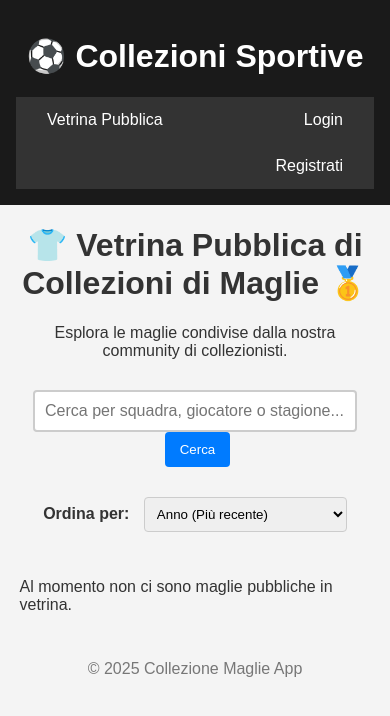
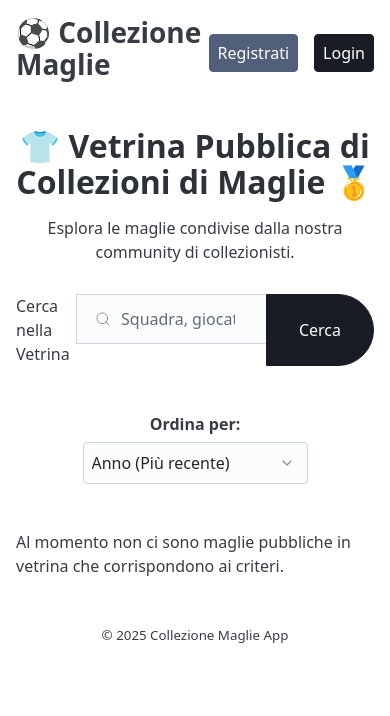
Before and after one commit to ArturoBassoliFW/jerseyCatalog, a Django app: page / in a window 390 px wide. Shown: the top 716 px of the page. Run offline with Django 5.2, Linux system fonts and the light colour scheme; data that the repository does not hold is empty; some libraries are stand-ins or nearby versions.

Commit message:
feat: Upgrade UI to Pico CSS and ensure full mobile responsiveness

```diff
--- a/catalogo/templates/base.html
+++ b/catalogo/templates/base.html
@@ -4,85 +4,73 @@
     <meta charset="UTF-8" />
     <meta name="viewport" content="width=device-width, initial-scale=1.0" />
     <title>Collezione Maglie Sportive | {% block title %}{% endblock %}</title>
+    <link
+        rel="stylesheet"
+        href="https://cdn.jsdelivr.net/npm/@picocss/pico@2/css/pico.min.css"
+    />
+
     <style>
-    body {
-      font-family: sans-serif;
-      margin: 0;
-      padding: 0;
-      background-color: #f4f4f4;
-      color: #333;
+        .container {
+            max-width: 1200px;
+            margin-inline: auto; /* Centra il container */
         }
+        /* Rimuove lo sfondo scuro della navigazione, lasciando quello di Pico */
         header {
-      background-color: #1a1a1a;
-      color: white;
-      padding: 1em;
-      text-align: center;
+            background-color: var(--pico-background-color);
+            color: var(--pico-color);
+            padding: 0; /* Pico gestisce il padding */
         }
-    nav a {
-      color: white;
-      margin: 0 15px;
-      text-decoration: none;
-    }
-    .container {
-      width: 90%;
-      margin: 20px auto;
-    }
-    .card {
-      background-color: white;
-      padding: 20px;
-      margin-bottom: 20px;
-      border-radius: 8px;
-      box-shadow: 0 2px 4px rgba(0, 0, 0, 0.1);
+        main {
+            padding-top: 20px;
+            padding-bottom: 50px;
         }
     </style>
 </head>
 <body>
-  <header>
-    <h1>⚽ Collezioni Sportive</h1>
+    <header class="container">
         <nav>
-      <ul style="list-style-type: none; margin: 0; padding: 0; overflow: hidden; background-color: #333;">
-
-          <li style="float: left;"><a href="{% url 'vetrina_pubblica' %}" style="display: block; color: white; text-align: center; padding: 14px 16px; text-decoration: none;">Vetrina Pubblica</a></li>
-
+            <hgroup>
+                <a href="{% url 'vetrina_pubblica' %}" style="text-decoration: none;">
+                    <h2 style="margin: 0;">⚽ Collezione Maglie</h2>
+                </a>
+            </hgroup>
+            <ul>
                 {% if user.is_authenticated %}
-              <li style="float: left;"><a href="{% url 'dashboard' %}" style="display: block; color: white; text-align: center; padding: 14px 16px; text-decoration: none;">Dashboard</a></li>
-
-              <li style="float: left;"><a href="{% url 'statistiche_collezione' %}" style="display: block; color: white; text-align: center; padding: 14px 16px; text-decoration: none;">Statistiche 📈</a></li>
-
-              <li style="float: left;"><a href="{% url 'aggiungi_maglia' %}" style="display: block; color: white; text-align: center; padding: 14px 16px; text-decoration: none;">Aggiungi Maglia</a></li>
-
-              <li style="float: right;">
+                    <li><a href="{% url 'dashboard' %}">Dashboard</a></li>
+                    <li><a href="{% url 'statistiche_collezione' %}">Statistiche 📈</a></li>
+                    <li><a href="{% url 'aggiungi_maglia' %}" role="button" class="secondary">Aggiungi Maglia</a></li>
+                    <li>
                         <form method="post" action="{% url 'logout' %}" style="display: inline;">
                             {% csrf_token %}
-                    <button type="submit"
-                        style="
-                            /* Stile per farlo sembrare un link */
-                            background: none;
-                            border: none;
-                            color: white;
-                            text-align: center;
-                            padding: 14px 16px;
-                            text-decoration: none;
-                            cursor: pointer;
-                            font-size: 1em; /* Assicurati che il testo sia della stessa dimensione */
-                        "
-                    >
+                            <button type="submit" class="secondary">
                                 Logout ({{ user.username }})
                             </button>
                         </form>
                     </li>
                 {% else %}
-              <li style="float: right;"><a href="{% url 'login' %}" style="display: block; color: white; text-align: center; padding: 14px 16px; text-decoration: none;">Login</a></li>
-              <li style="float: right;"><a href="{% url 'register' %}" style="display: block; color: white; text-align: center; padding: 14px 16px; text-decoration: none;">Registrati</a></li>
+                    <li><a href="{% url 'register' %}" role="button" class="secondary">Registrati</a></li>
+                    <li><a href="{% url 'login' %}" role="button" class="contrast">Login</a></li>
                 {% endif %}
             </ul>
         </nav>
     </header>
-  <div class="container">{% block content %} {% endblock %}</div>
-  <footer>
-    <p style="text-align: center; margin-top: 30px; color: #777">
+
+    <main class="container">
+        {% if messages %}
+            {% for message in messages %}
+                <div class="{% if message.tags %}message-{{ message.tags }}{% endif %}" role="alert">
+                    {{ message }}
+                </div>
+            {% endfor %}
+        {% endif %}
+
+        {% block content %}{% endblock %}
+    </main>
+
+    <footer class="container">
+        <small style="text-align: center; display: block;">
             &copy; 2025 Collezione Maglie App
-    </p>
+        </small>
     </footer>
 </body>
 </html>
--- a/catalogo/templates/catalogo/vetrina_pubblica.html
+++ b/catalogo/templates/catalogo/vetrina_pubblica.html
@@ -3,47 +3,44 @@
 {% block title %}{{ titolo_pagina }}{% endblock %}
 
 {% block content %}
-    <div style="text-align: center; margin-bottom: 30px;">
+    <header style="text-align: center; margin-bottom: 30px;">
         <h1>👕 {{ titolo_pagina }} 🥇</h1>
         <p>Esplora le maglie condivise dalla nostra community di collezionisti.</p>
-    </div>
+    </header>
 
-    <div style="margin-bottom: 30px; text-align: center;">
-        <form method="GET" action="{% url 'vetrina_pubblica' %}" style="display: inline-block;">
+    <div style="margin-bottom: 30px;">
+        <form method="GET" action="{% url 'vetrina_pubblica' %}" role="search">
+            <label for="search">Cerca nella Vetrina</label>
             <input
-                type="text"
+                type="search"
                 name="q"
-                placeholder="Cerca per squadra, giocatore o stagione..."
+                id="search"
+                placeholder="Squadra, giocatore o stagione..."
                 value="{{ query|default:'' }}"
-                style="padding: 10px; width: 300px; border: 2px solid #ccc; border-radius: 4px; font-size: 16px;"
             >
-            <button
-                type="submit"
-                style="padding: 10px 15px; background-color: #007bff; color: white; border: none; border-radius: 4px; cursor: pointer; margin-left: 5px;"
-            >
-                Cerca
-            </button>
+            <button type="submit" class="contrast">Cerca</button>
+
             {% if query %}
-                <a href="{% url 'vetrina_pubblica' %}" style="margin-left: 10px; color: red; text-decoration: none;">
-                    Annulla Ricerca ({{ query }})
-                </a>
-                <p style="margin-top: 10px; font-weight: bold;">Risultati per: "{{ query }}"</p>
+                <p style="margin-top: 10px; font-weight: bold;">
+                    Risultati per: <mark>"{{ query }}"</mark>
+                    <a href="{% url 'vetrina_pubblica' %}" style="margin-left: 10px; color: var(--pico-color-danger); text-decoration: none;">(Annulla)</a>
+                </p>
             {% endif %}
         </form>
     </div>
 
-    <div style="margin-bottom: 30px; text-align: center; display: flex; justify-content: center; gap: 20px;">
-        <form method="GET" action="{% url 'vetrina_pubblica' %}" id="sort-form">
+    <div style="margin-bottom: 30px; text-align: center;">
+        <form method="GET" action="{% url 'vetrina_pubblica' %}" id="sort-form" style="display: inline-block;">
             {% if query %}
                 <input type="hidden" name="q" value="{{ query }}">
             {% endif %}
 
-            <label for="sort-select" style="font-weight: bold; margin-right: 10px;">Ordina per:</label>
+            <label for="sort-select" style="font-weight: bold;">Ordina per:</label>
             <select
                 name="sort"
                 id="sort-select"
                 onchange="this.form.submit()"
-                style="padding: 8px; border: 1px solid #ccc; border-radius: 4px;"
+                style="padding: 8px;"
             >
                 <option value="-anno_stagione" {% if sort_by == '-anno_stagione' %}selected{% endif %}>Anno (Più recente)</option>
                 <option value="anno_stagione" {% if sort_by == 'anno_stagione' %}selected{% endif %}>Anno (Meno recente)</option>
@@ -55,63 +52,72 @@
         </form>
     </div>
 
-    <div class="card-container" style="display: flex; flex-wrap: wrap; gap: 20px; justify-content: center;">
-
+    <div class="grid">
         {% for maglia in maglie %}
-            <div class="maglia-card" style="
-                border: 1px solid #ddd;
-                border-radius: 8px;
-                padding: 15px;
-                width: 300px;
-                box-shadow: 0 4px 8px rgba(0,0,0,0.1);
-                text-align: center;
-                transition: transform 0.2s;
-            ">
+            <article>
                 {% if maglia.foto %}
-                    <img src="{{ maglia.foto.url }}" alt="{{ maglia.giocatore }}" style="width: 100%; height: 200px; object-fit: cover; border-radius: 6px; margin-bottom: 10px;">
+                    <img src="{{ maglia.foto.url }}" alt="{{ maglia.giocatore }}" style="width: 100%; height: 250px; object-fit: cover; border-radius: 4px; margin-bottom: 10px;">
                 {% else %}
-                    <div style="width: 100%; height: 200px; background-color: #f0f0f0; display: flex; align-items: center; justify-content: center; border-radius: 6px; margin-bottom: 10px;">
+                    <div style="width: 100%; height: 250px; background-color: var(--pico-muted-border-color); display: flex; align-items: center; justify-content: center; border-radius: 4px; margin-bottom: 10px;">
                         Nessuna Foto
                     </div>
                 {% endif %}
 
-                <h3 style="margin-top: 0;">{{ maglia.squadra }}</h3>
-                <p><strong>Giocatore:</strong> {{ maglia.giocatore }}</p>
-                <p><strong>Stagione:</strong> {{ maglia.anno_stagione }}</p>
-                <p style="font-size: 0.9em; color: #777;">Collezionista: {{ maglia.utente.username }}</p>
+                <hgroup>
+                    <h3 style="margin-bottom: 0;">{{ maglia.squadra }}</h3>
+                    <p>{{ maglia.giocatore }} ({{ maglia.anno_stagione }})</p>
+                </hgroup>
 
+                <p style="font-size: 0.9em; color: var(--pico-muted-color);">Collezionista: {{ maglia.utente.username }}</p>
+
+                <footer>
                     <a
                         href="{% url 'dettaglio_maglia' pk=maglia.pk %}"
-                    style="display: block; margin-top: 15px; padding: 8px; background-color: #007bff; color: white; text-decoration: none; border-radius: 4px;"
+                        role="button"
+                        class="contrast"
                     >
                         Visualizza Dettagli
                     </a>
-            </div>
+                </footer>
+            </article>
         {% empty %}
-            <p>Al momento non ci sono maglie pubbliche in vetrina.</p>
+            <p>Al momento non ci sono maglie pubbliche in vetrina che corrispondono ai criteri.</p>
         {% endfor %}
     </div>
 
     {% if maglie.has_other_pages %}
-        <div class="pagination" style="text-align: center; margin-top: 40px; margin-bottom: 20px;">
-
+        <nav aria-label="Pagination" style="margin-top: 40px; text-align: center;">
+            <ul>
                 {% if maglie.has_previous %}
+                    <li>
                         <a
                             href="?page={{ maglie.previous_page_number }}{% if query %}&q={{ query }}{% endif %}{% if sort_by %}&sort={{ sort_by }}{% endif %}"
-                    style="padding: 10px 15px; background-color: #f8f9fa; border: 1px solid #dee2e6; text-decoration: none; border-radius: 4px; margin-right: 5px;"
+                            role="button"
+                            class="secondary outline"
                         >
                             &laquo; Precedente
                         </a>
+                    </li>
                 {% endif %}
+
+                <li>
+                    <a href="#" aria-current="page" role="button" class="contrast">
+                        Pagina {{ maglie.number }} di {{ maglie.paginator.num_pages }}
+                    </a>
+                </li>
+
                 {% if maglie.has_next %}
+                    <li>
                         <a
                             href="?page={{ maglie.next_page_number }}{% if query %}&q={{ query }}{% endif %}{% if sort_by %}&sort={{ sort_by }}{% endif %}"
-                    style="padding: 10px 15px; background-color: #f8f9fa; border: 1px solid #dee2e6; text-decoration: none; border-radius: 4px; margin-left: 5px;"
+                            role="button"
+                            class="secondary outline"
                         >
                             Successiva &raquo;
                         </a>
+                    </li>
                 {% endif %}
-
-        </div>
+            </ul>
+        </nav>
     {% endif %}
 {% endblock %}
```
Also changed, not shown: catalogo/templates/catalogo/dashboard.html (+25 -21 lines), catalogo/templates/catalogo/dettaglio_maglia.html (+31 -23 lines), catalogo/templates/catalogo/maglia_conferma_elimina.html (+12 -12 lines), catalogo/templates/catalogo/maglia_form.html (+17 -26 lines), catalogo/templates/catalogo/register.html (+12 -11 lines), catalogo/templates/catalogo/statistiche.html (+50 -39 lines), catalogo/templates/registration/login.html (+8 -9 lines). Lines whose indentation alone changed are shown as unchanged.
